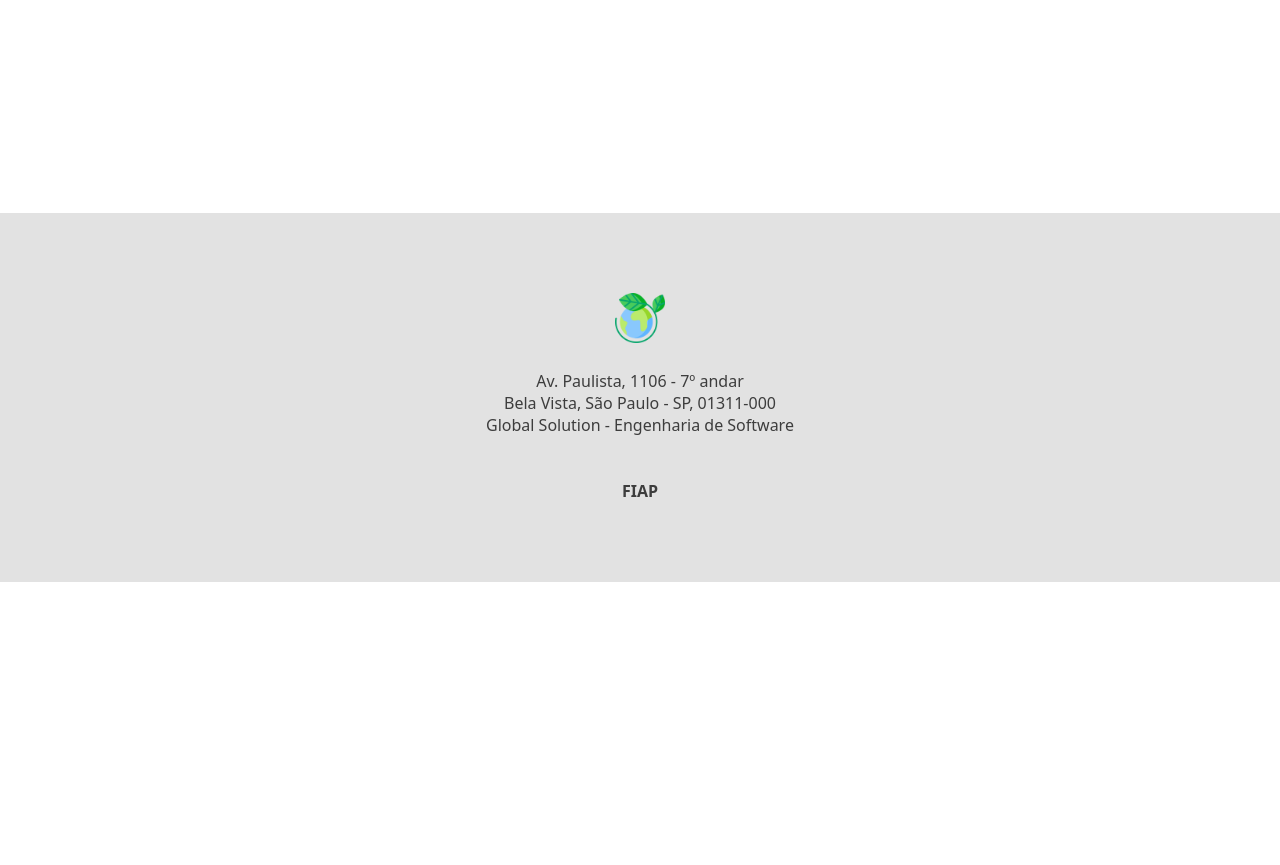
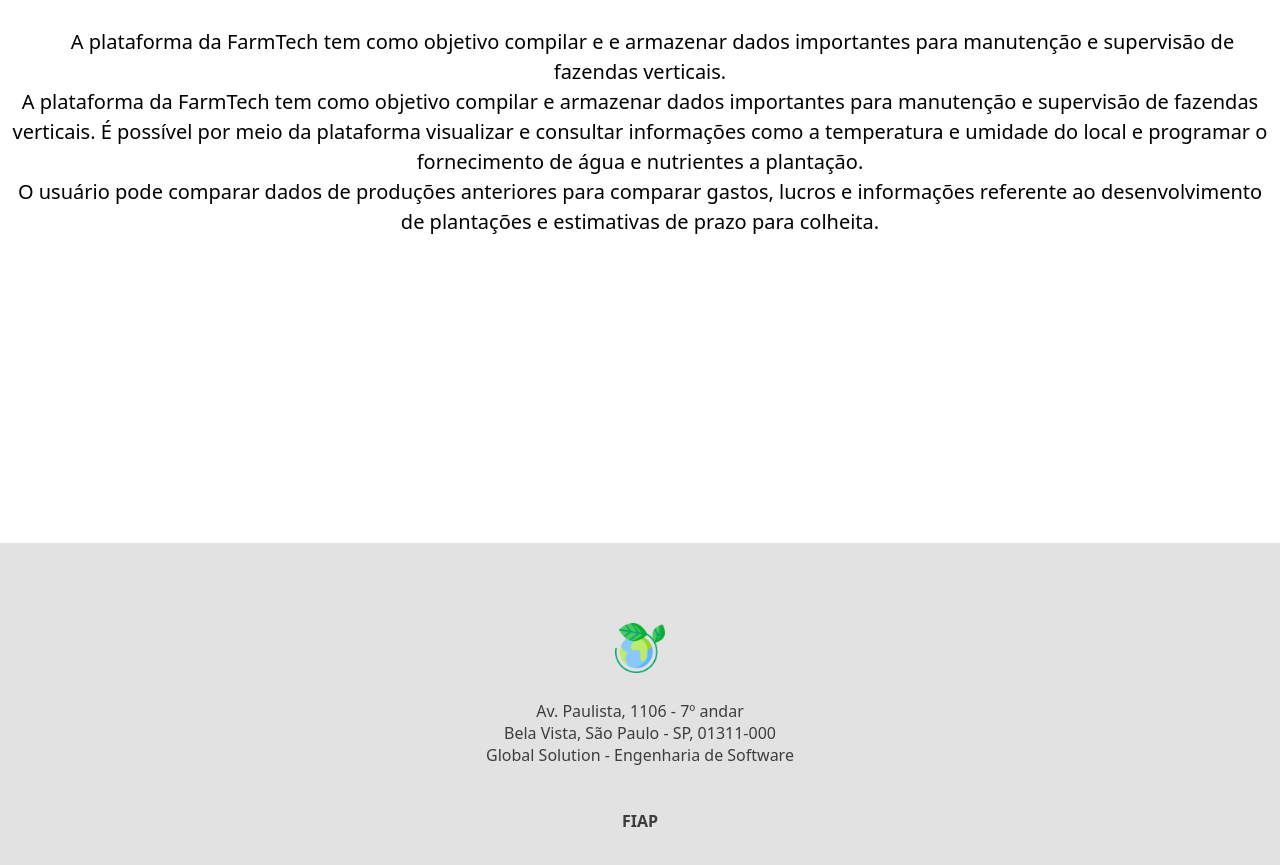
Before and after one commit to GeovannaSCunha/FarmTech, a plain HTML site: page solucao.html in a window 1280 px wide. Shown: the part 83-948 px from the top of the page. Before the commit the page ends 800 px from the top, so only its background shows below. Drawn offline with Linux system fonts and the light colour scheme.

Commit message:
txt solução

```diff
--- /dev/null
+++ b/css/solucao.css
@@ -0,0 +1,17 @@
+*{
+    margin: 0;
+    padding: 0;
+    font-family: system-ui, -apple-system, BlinkMacSystemFont, 'Segoe UI', Roboto, Oxygen, Ubuntu, Cantarell, 'Open Sans', 'Helvetica Neue', sans-serif;
+}
+
+.txt1{
+    font-family: Arial, Helvetica, sans-serif;
+    font-size: 20px;
+    margin-top: 100px;
+    padding: 10px;
+    display: flex;
+    justify-content: space-between;
+    text-align: center;
+    text-indent: 25px;
+    line-height: 30px;
+}
--- a/solucao.html
+++ b/solucao.html
@@ -7,6 +7,7 @@
     <title>Solução</title>
     <link rel="shurtcut icon" href="img/planeta-terra.png">
     <link rel="stylesheet" href="./css/style.css">
+    <link rel="stylesheet" href="./css/solucao.css">
 </head>
 <body>
     <div class="container">
@@ -28,6 +29,9 @@
             </nav>
         </header>
     </div>
+    <div class="txt1">
+        <p>A plataforma da FarmTech tem como objetivo compilar e e armazenar dados importantes para manutenção e supervisão de fazendas verticais.<br>A plataforma da FarmTech tem como objetivo compilar e  armazenar dados importantes para manutenção e supervisão de fazendas verticais. É possível por meio da plataforma visualizar e consultar informações como a temperatura e umidade do local e programar o fornecimento de água e nutrientes a plantação.<br>O usuário pode comparar dados de produções anteriores para comparar gastos, lucros e informações referente ao desenvolvimento de plantações e estimativas de prazo para colheita.</p>
+    </div>
 
     <main>
 
```
